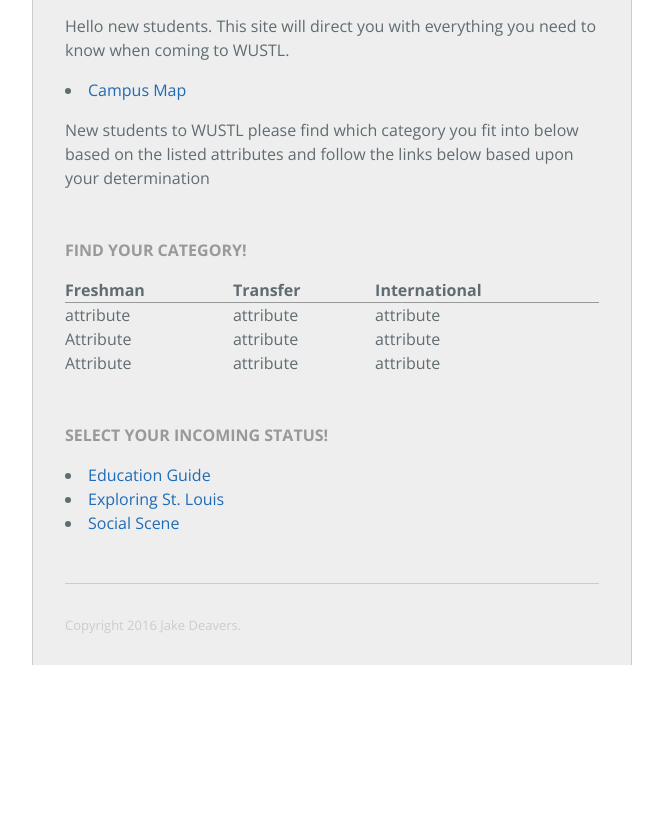
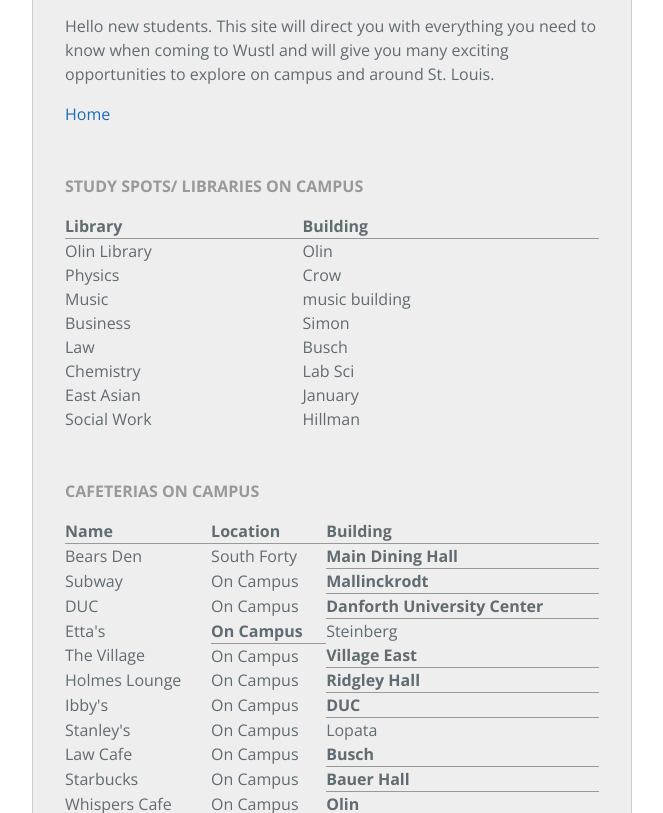
Before and after one commit to jakedeavers/Transfer, a plain HTML site: page index.html in a window 1280 px wide. Shown: the part 139-952 px from the top of the page, without its empty margins (308-971 px from the left). Before the commit the page ends 804 px from the top, so only its background shows below. Drawn offline with nearby package versions, Linux system fonts and the light colour scheme.

Commit message:
Update index.html

```diff
--- a/index.html
+++ b/index.html
@@ -2,7 +2,7 @@
 <html lang="en-us">
   <head>
     <meta charset="UTF-8">
-    <title>New Students</title>
+    <title>Transfer Students</title>
     <meta name="viewport" content="width=device-width, initial-scale=1">
     <link rel="stylesheet" type="text/css" href="stylesheets/normalize.css" media="screen">
     <link href='https://fonts.googleapis.com/css?family=Open+Sans:400,700' rel='stylesheet' type='text/css'>
@@ -41,35 +41,119 @@
       <section class="page-header">
         <h1 class="project-name">Transfer Students</h1>
         <h2 class="project-tagline">Welcome To Wash. U!</h2>
-        <p>Hello new students. This site will direct you with everything you need to know when coming to WUSTL.</p>
-        <li>
-        <a href="http://wustl.edu">Campus Map</a>
-        </li>
-        <p>New students to WUSTL please find which category you fit into below based on the listed attributes and follow the links below based upon your determination</p>
+        <p>Hello new students. This site will direct you with everything you need to know when coming to Wustl and will give you many exciting opportunities to explore on campus and around St. Louis.</p>
+        <a href="http://jakedeavers.github.io/QA-home">Home</a>
       </section>
 
       <section class="main-content">
-        <h3>Find your Category!</h3>
+        <h3>Study spots/ Libraries on Campus</h3>
         <table>
           <tr>
-            <th>Freshman</th>
-            <th>Transfer</th>
-            <th>International</th>
+            <th>Library</th>
+            <th>Building</th>
           </tr>
           <tr>
-            <td>attribute</td>
-            <td>attribute</td>
-            <td>attribute</td>
+            <td>Olin Library</td>
+            <td>Olin</td>
           </tr>
           <tr>
-            <td>Attribute</td>
-            <td>attribute</td>
-            <td>attribute</td>
+            <td>Physics</td>
+            <td>Crow</td>
           </tr>
           <tr>
-            <td>Attribute</td>
-            <td>attribute</td>
-            <td>attribute</td>
+            <td>Music</td>
+            <td>music building</td>
+          </tr>
+          <tr>
+            <td>Business</td>
+            <td>Simon</td>
+          </tr>
+          <tr>
+            <td>Law</td>
+            <td>Busch</td>
+          </tr>
+          <tr>
+            <td>Chemistry</td>
+            <td>Lab Sci</td>
+          </tr>
+          <tr>
+            <td>East Asian</td>
+            <td>January</td>
+          </tr>
+          <tr>
+            <td>Social Work</td>
+            <td>Hillman</td>
+          </tr>
+        </table>
+        </section>
+
+      <section class="main-content">
+        <h3>Cafeterias on campus</h3>
+        <table>
+          <tr>
+            <th>Name</th>
+            <th>Location</th>
+            <th>Building</th>
+	  </tr>
+          <tr>
+            <td>Bears Den</td>
+            <td>South Forty</td>
+            <th>Main Dining Hall</th>
+          </tr>
+          <tr>
+            <td>Subway</td>
+            <td>On Campus</td>
+            <th>Mallinckrodt</th>
+          </tr>
+          <tr>
+            <td>DUC</td>
+            <td>On Campus</td>
+            <th>Danforth University Center</th>
+          </tr>
+          <tr>
+            <td>Etta's</td>
+            <th>On Campus</th>
+            <td>Steinberg</td>
+          </tr>
+          <tr>
+            <td>The Village</td>
+            <td>On Campus</td>
+            <th>Village East</th>
+          </tr>
+          <tr>
+            <td>Holmes Lounge</td>
+            <td>On Campus</td>
+            <th>Ridgley Hall</th>
+          </tr>
+          <tr>
+            <td>Ibby's</td>
+            <td>On Campus</td>
+            <th>DUC</th>
+          </tr>
+          <tr>
+            <td>Stanley's</td>
+            <td>On Campus</td>
+            <td>Lopata</td>
+          </tr>
+          <tr>
+            <td>Law Cafe</td>
+            <td>On Campus</td>
+            <th>Busch</th>
+          </tr>
+          <tr>
+            <td>Starbucks</td>
+            <td>On Campus</td>
+            <th>Bauer Hall</th>
+          </tr>
+          <tr>
+            <td>Whispers Cafe</td>
+            <td>On Campus</td>
+            <th>Olin</th>
+          </tr>
+          <tr>
+            <td>Einstein Bros</td>
+            <td>On Campus</td>
+            <th>Simon</th>
           </tr>
         </table>
         </section>
```
